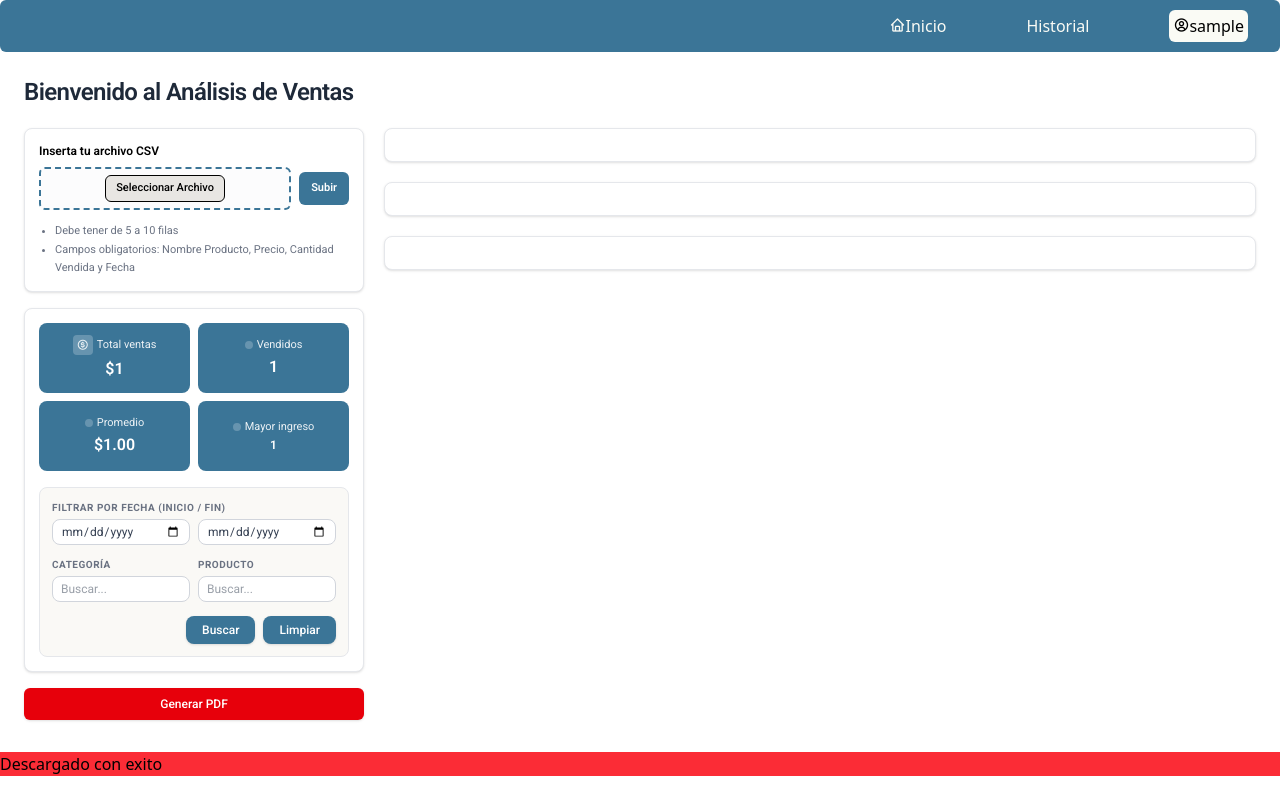
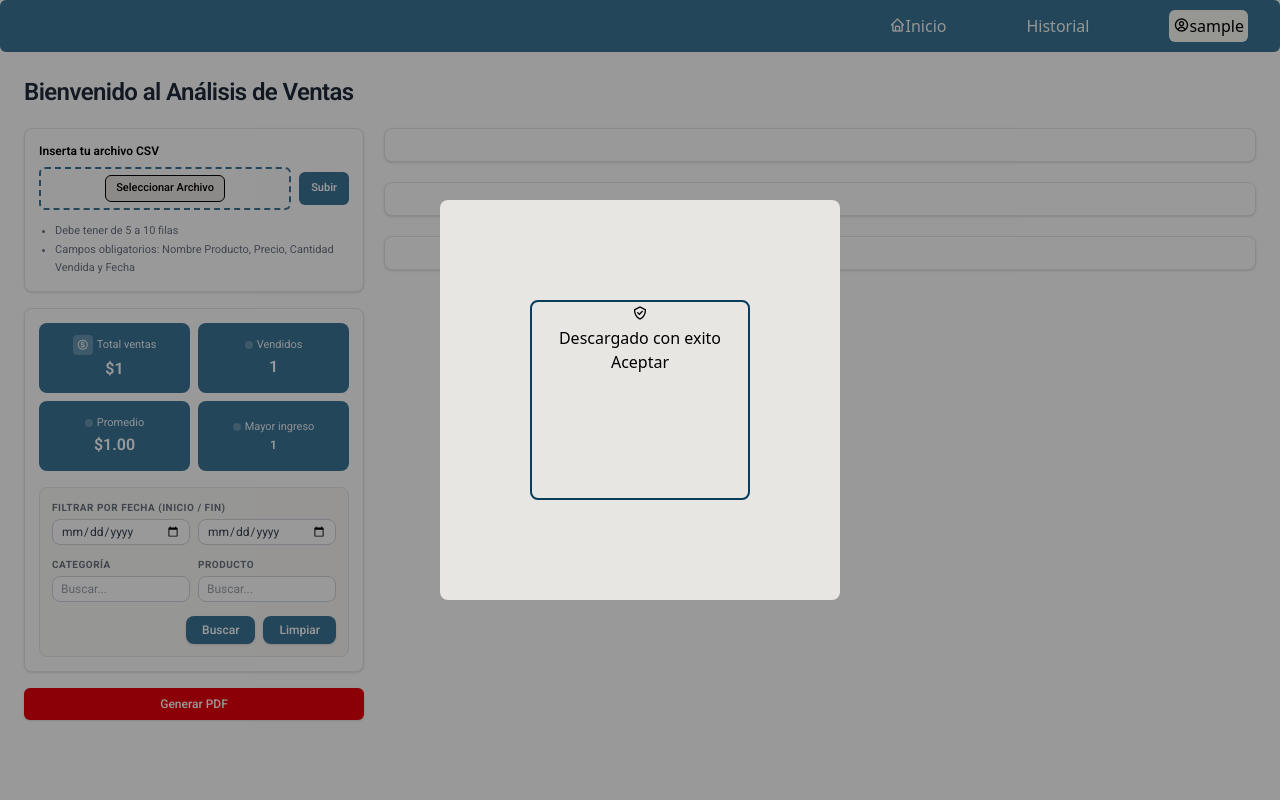
Before and after one commit to yUMIP04/Sistema-de-Ventas-con-Dashboard, a Flask app: page /Inicio in a window 1280 px wide. Run offline with Flask 3, Linux system fonts and the light colour scheme; the visitor is signed in with stand-in values (Sample User, id 1); some libraries are stand-ins or nearby versions.

Commit message:
-Creando avisos como: PDF listo.

```diff
--- a/templates/Inicio.html
+++ b/templates/Inicio.html
@@ -133,11 +133,15 @@
 
 <!--AVISO DE PDF-->
 
-<div class="success-pdf  relative z-100 top-2">
+<div class="success-pdf bg-black/40 fixed inset-0 z-50 flex items-center justify-center  ">
 
-    <div class="aviso bg-red-500">
+    <div class="aviso bg-[#E8E6E3] max-h-520 max-w-520 w-100 h-100 flex justify-center items-center rounded-lg">
 
+        <div class="rounded-lg border-solid border-2 border-[#093C5D] max-h-60 max-w-60 w-55 h-50 text-center m-auto">
+            <i class="bx bx-check-shield" /></i>
         <h1>Descargado con exito</h1>
+        <button>Aceptar</button>
+        </div>
 
     </div>
 </div>
```
